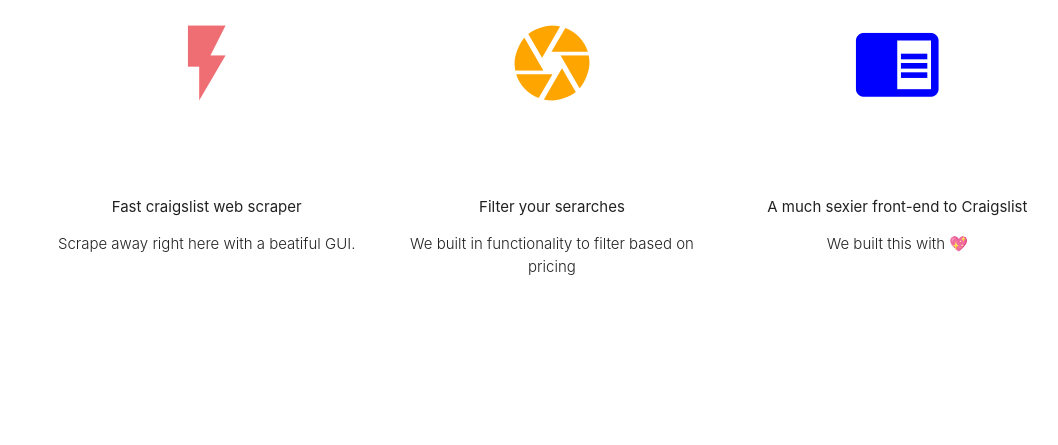
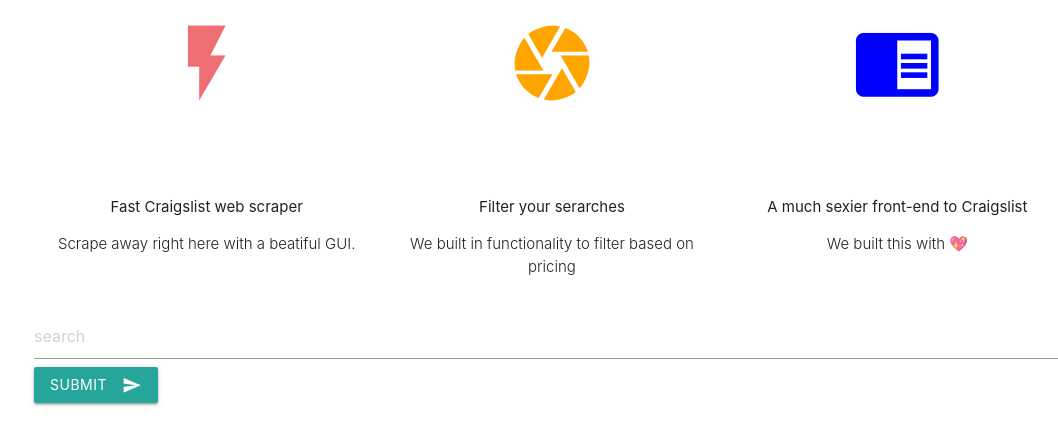
Before and after one commit to weazzyefff/Danskeslist, a Django app: page / in a window 1480 px wide; the page is wider, and only the part inside the window is pictured. Shown: the part 252-697 px from the top of that part, without its empty margins (188-1246 px from the left). Run offline with Django 3.2, Linux system fonts and the light colour scheme.

Commit message:
Just finished adding search bar. Still no functionality yet.

```diff
--- a/myapp/danskeapp/views.py
+++ b/myapp/danskeapp/views.py
@@ -1,8 +1,16 @@
 from django.shortcuts import render
+import requests
+from bs4 import BeautifulSoup
 
 # Create your views here.
 def home(request):
     return render(request, 'base.html')
 
 def new_search(request):
-    return render(request, 'my_app/new_search.html')
+    search = request.POST.get('search')
+    print(search)
+    # Dictionary for something
+    stuff_for_frontend = {
+        'search': search
+    }
+    return render(request, 'myapp/new_search.html', stuff_for_frontend)
--- a/myapp/templates/base.html
+++ b/myapp/templates/base.html
@@ -1,5 +1,4 @@
 {% load static %}
-
 
 
 <!DOCTYPE html>
@@ -10,12 +9,10 @@
     <meta charset="UTF-8">
 
     <!--uses viewport which controls the width of the screen and scales to device-->
-    <meta content="width=device-width, initial-scale=1" name="viewport"/>
-
+    <meta content="width=device-width, initial-scale=1.0" name="viewport">
     <!-- Import my stylesheet from the static folder -->
-    <link rel="stylesheet" href="{% static 'css/style.css' %}">
-<!--    <link href="{% static 'css/style.css' %}" rel="stylesheet" type="text/css">-->
-
+    <link href="{% static 'css/style.css' %}" rel="stylesheet">
+    <!--<link href="{% static 'css/style.css' %}" rel="stylesheet" type="text/css">-->
     <!-- Compiled and minified CSS -->
     <link href="https://cdnjs.cloudflare.com/ajax/libs/materialize/1.0.0/css/materialize.min.css" rel="stylesheet">
 
@@ -26,6 +23,7 @@
     <link href="https://fonts.googleapis.com/icon?family=Material+Icons" rel="stylesheet">
 </head>
 <body>
+
 <nav>
     <div class="container nav-wrapper">
         <a class="brand-logo" href="/">Danske's List</a>
@@ -43,7 +41,7 @@
             <div class="center">
                 <i class="large material-icons" style="color: #EE6E73">flash_on</i>
                 <i class="material-icons medium icon-demo">inser_chart</i>
-                <p>Fast craigslist web scraper</p>
+                <p>Fast Craigslist web scraper</p>
                 <p class="light center">Scrape away right here with a beatiful GUI.</p>
             </div>
         </div>
@@ -66,10 +64,19 @@
             </div>
         </div>
     </div>
+    <form action="{% url 'new_search' %}" method="post">
+        {% csrf_token %}
+        <input name="search" placeholder="search" type="text">
+        <button class="btn waves-effect waves-light" name="submit" type="submit">Submit
+            <i class="material-icons right">send</i>
+        </button>
+    </form>
+
+    <!--DRY = Do not repeat yourself-->
+    {% block content %}
+
+    {% endblock content %}
 </div>
-<!--DRY = Do not repeat yourself-->
-{% block content %}
-
-{% endblock content %}
+<script src="https://cdnjs.cloudflare.com/ajax/libs/materialize/1.0.0/js/materialize.min.js"></script>
 </body>
 </html>
```
Also changed, not shown: myapp/templates/myapp/new_search.html (+46 -2 lines), myapp/danskeapp/models.py (line endings or trailing spaces).
